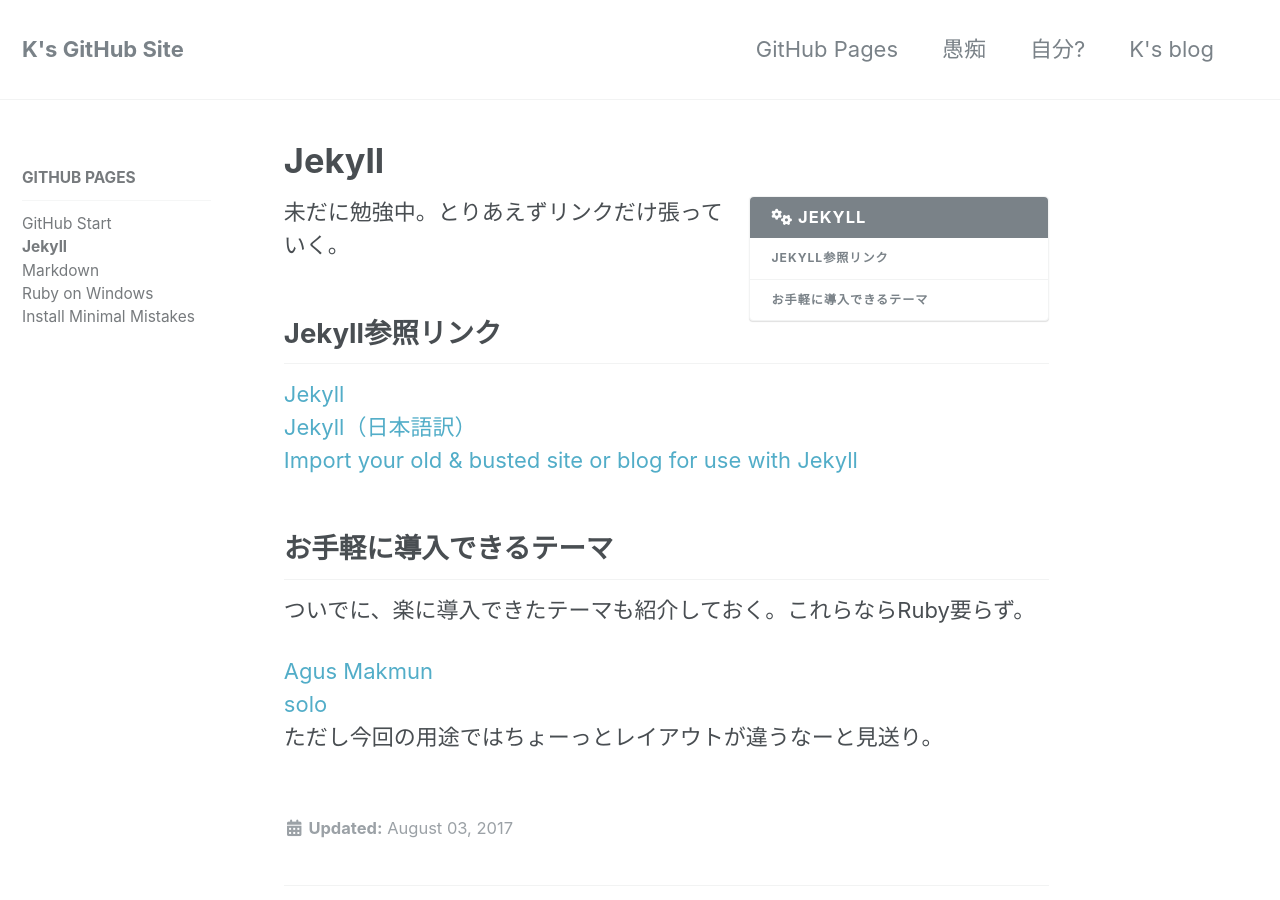
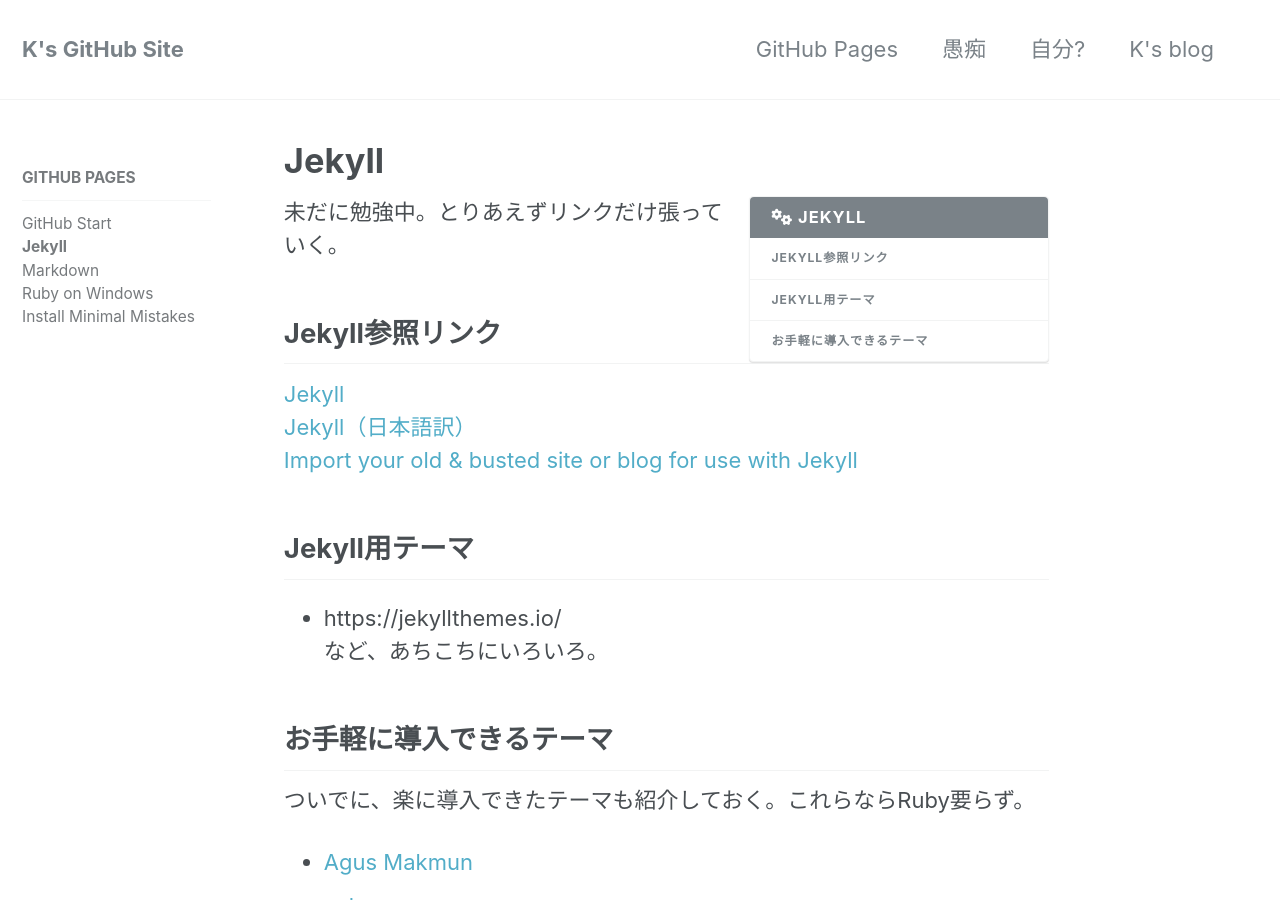
Before and after one commit to laureltreetop/laureltreetop.github.io, a Jekyll site: the page built from _docs/github-pages-jekylle.md, in a window 1280 px wide and 900 px high. Built offline with Jekyll 4.4.1, drawn with Linux system fonts in a browser that asks for light colours; nearby versions of some CDN libraries.

Commit message:
Update github-pages-jekylle.md

```diff
--- a/_docs/github-pages-jekylle.md
+++ b/_docs/github-pages-jekylle.md
@@ -10,9 +10,13 @@
 [Jekyll（日本語訳）](http://jekyllrb-ja.github.io/)
 [Import your old & busted site or blog for use with Jekyll](http://import.jekyllrb.com/)
 
+## Jekyll用テーマ
++ https://jekyllthemes.io/
+など、あちこちにいろいろ。
+
 ## お手軽に導入できるテーマ
 ついでに、楽に導入できたテーマも紹介しておく。これらならRuby要らず。
 
-[Agus Makmun](https://agusmakmun.github.io/)
-[solo](https://chibicode.github.io/solo/)
+- [Agus Makmun](https://agusmakmun.github.io/)
+- [solo](https://chibicode.github.io/solo/)
 ただし今回の用途ではちょーっとレイアウトが違うなーと見送り。
```
